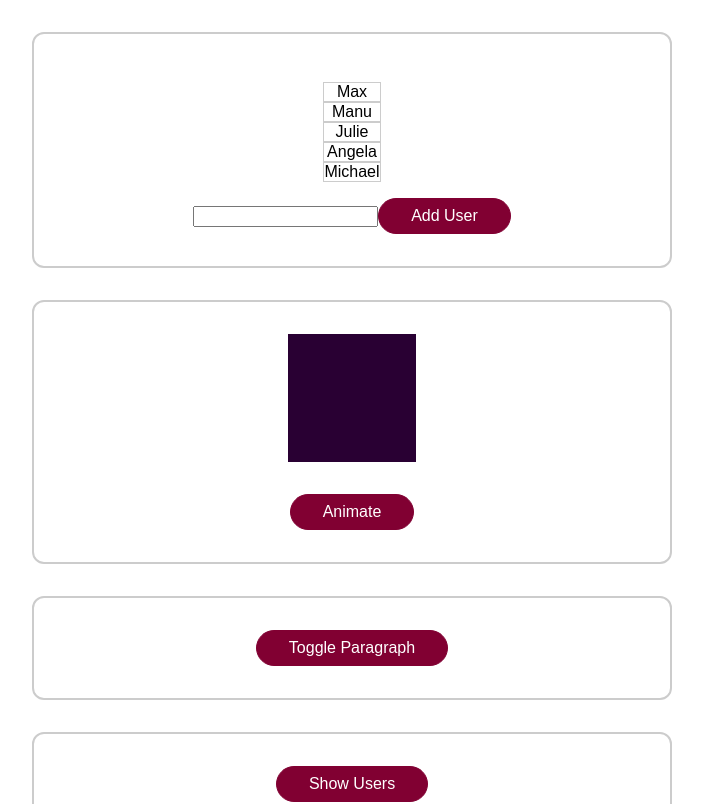
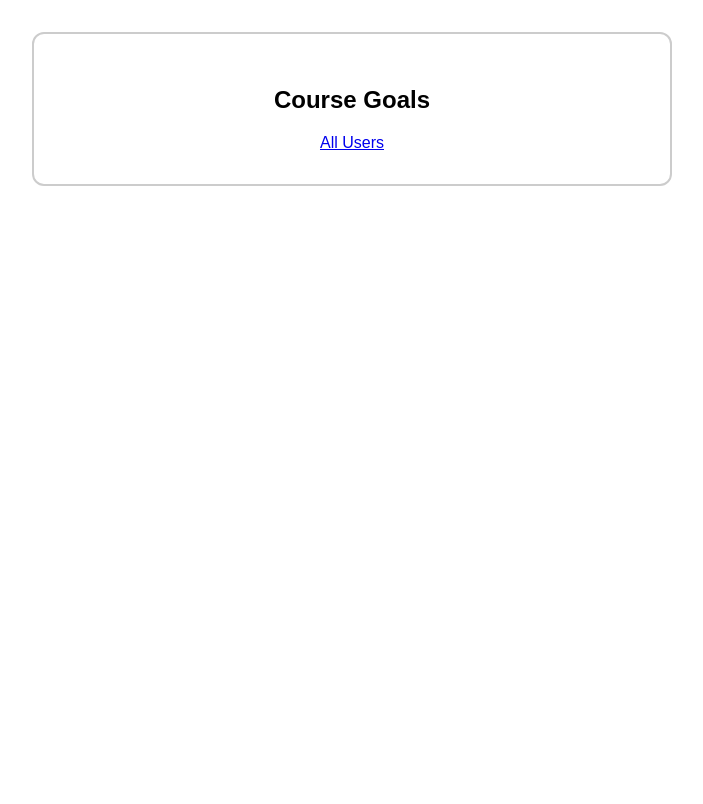
Before and after one commit to l1legend/Vue-Animations-and-Transitions, a Vue app in the folder animations-01-starting-setup/: page /goals in a window 1280 px wide. Shown: the top 804 px of the page, without its empty margins (288-991 px from the left). Built offline with nearby package versions, Linux system fonts and the light colour scheme.

Commit message:
animating route changes

```diff
--- a/animations-01-starting-setup/src/App.vue
+++ b/animations-01-starting-setup/src/App.vue
@@ -1,5 +1,10 @@
 <template>
-<div class="container">
+<router-view v-slot="slotProps">
+  <transition name="fade-button" mode="out-in">
+    <component :is="slotProps.Component"></component>
+  </transition>
+</router-view>
+<!-- <div class="container">
   <users-list></users-list>
 </div>
 
@@ -35,14 +40,14 @@
   </base-modal>
   <div class="container">
     <button @click="showDialog">Show Dialog</button>
-  </div>
+  </div> -->
 </template>
 
 <script>
-import UsersList from './components/UsersList.vue';
+// import UsersList from './components/UsersList.vue';
 export default {
   components: {
-    UsersList
+    // UsersList
   },
   data() {
     return {
--- a/animations-01-starting-setup/src/main.js
+++ b/animations-01-starting-setup/src/main.js
@@ -21,4 +21,6 @@
 
 app.use(router);
 
-app.mount('#app');
+router.isReady().then(function() {
+    app.mount('#app');
+});
--- a/animations-01-starting-setup/src/pages/AllUsers.vue
+++ b/animations-01-starting-setup/src/pages/AllUsers.vue
@@ -1,5 +1,6 @@
 <template>
     <div class="container">
         <h2>All Users</h2>
+        <router-link to="/goals">Course Goals</router-link>
     </div>
 </template>
--- a/animations-01-starting-setup/src/pages/CourseGoals.vue
+++ b/animations-01-starting-setup/src/pages/CourseGoals.vue
@@ -1,5 +1,6 @@
 <template>
     <div class="container">
         <h2>Course Goals</h2>
+        <router-link to="/">All Users</router-link>
     </div>
 </template>
```
